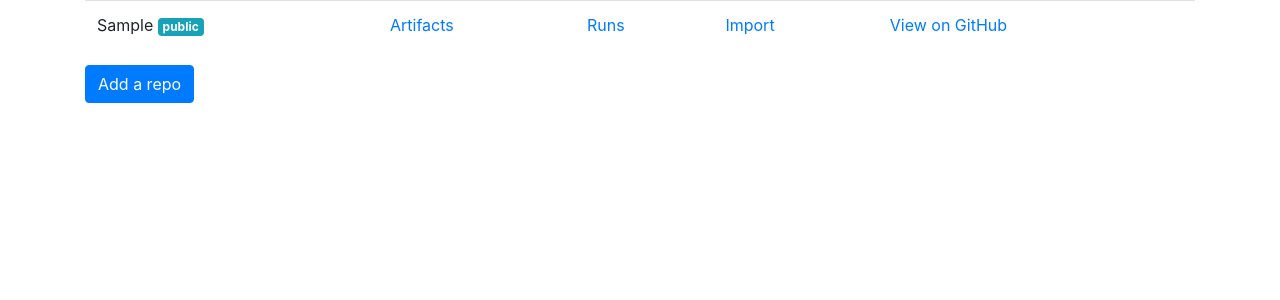
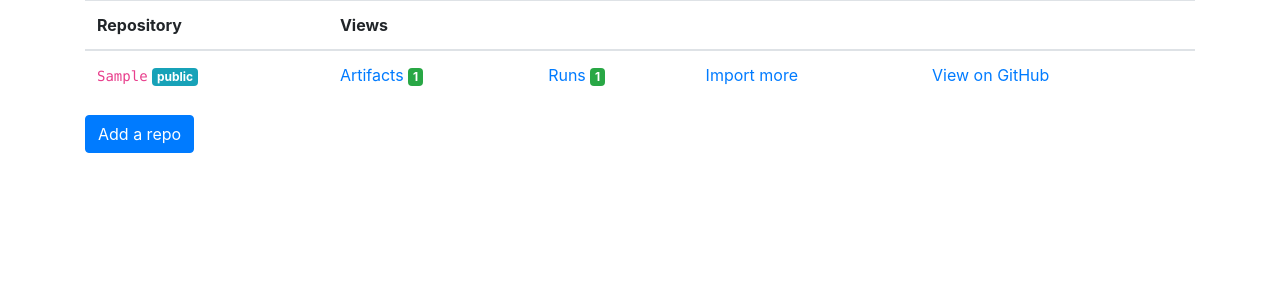
Before and after one commit to andymckay/actions-insights, a Django app: page / in a window 1280 px wide. Shown: the part 112-412 px from the top of the page. Run offline with Django 3.2, Linux system fonts and the light colour scheme; a user stored in the database is signed in; tables that the repository leaves empty hold one stand-in row (values such as "Sample post"); some libraries are stand-ins or nearby versions.

Commit message:
more front page work

```diff
--- a/insights/misc/templates/misc/index.html
+++ b/insights/misc/templates/misc/index.html
@@ -3,19 +3,34 @@
 {% block content %}
     {% if request.user.is_authenticated %}
         <table class="table">
-             <tbody>
+            <thead>
+                <tr>
+                    <th>Repository</th>
+                    <th colspan="3">Views</th>
+                    <th></th>
+                </tr>
+            </thead>
+            <tbody>
                 {% for repo in repos %}
                 <tr>
-                    <td>{{ repo.nwo }}
+                    <td><code>{{ repo.nwo }}</code>
                         {% if repo.public %}
                             <span class="badge badge-info">public</span>
                         {% else %}
                             <span class="badge badge-warning">private</span>
                         {% endif %}
                     </td>
-                    <td><a href="{% url "artifacts" repo.id %}">Artifacts</a></td>
-                    <td><a href="{% url "runs" repo.id %}">Runs</a></td>
-                    <td><a href="{% url "show-repo" repo.id %}">Import</a></td>
+                    <td>
+                        <a href="{% url "artifacts" repo.id %}">Artifacts</a>
+                        <span class="badge badge-{% if repo.workflow_count %}success{% else %}warning{% endif %}">{{ repo.workflow_count }}</span>
+                    </td>
+                    <td>
+                        <a href="{% url "runs" repo.id %}">Runs</a>
+                        <span class="badge badge-{% if repo.run_count %}success{% else %}warning{% endif %}">{{ repo.run_count }}</span>
+                    </td>
+                    <td>
+                        <a href="{% url "show-repo" repo.id %}">Import more</a>
+                    </td>
                     <td><a href="https://github.com/{{ repo.nwo }}">View on GitHub</a></td>
                 </tr>
                 {% endfor %}
--- a/insights/misc/views.py
+++ b/insights/misc/views.py
@@ -3,7 +3,7 @@ from django.template import loader
 from django.contrib.auth.models import User
 from django.contrib.auth import authenticate, login, logout
 from insights.settings import APP_ID, CLIENT_ID, CLIENT_SECRET, HOST
-from misc.models import Repo, Token, Artifact, Run
+from misc.models import Repo, Token, Artifact, Run, Workflow
 from github import GithubIntegration
 from github import Github
 from urllib.parse import urlencode
@@ -22,9 +22,13 @@ def index(request):
         "scope": "user",
         "redirect_uri": HOST + "/oauth/redirect",
     }
-    context = {"loginURL": base + urlencode(data)}
+    context = {"loginURL": base + urlencode(data), "repos": None, "counts": {}}
     if request.user.is_authenticated:
         context["repos"] = Repo.objects.filter(user=request.user)
+        for repo in context["repos"]:
+            repo.workflow_count = Workflow.objects.filter(repo=repo).count()
+            repo.run_count = Run.objects.filter(workflow__repo=repo).count()
+            repo.artifact_count = Artifact.objects.filter(run__workflow__repo=repo).count()
 
     return render(request, "misc/index.html", context)
 
```
